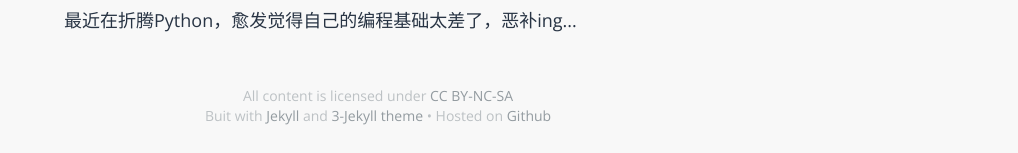
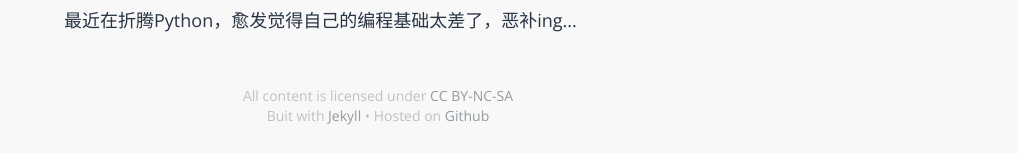
Before and after one commit to Victor88101/victor88101.github.io, a Jekyll site: the page built from index.html, in a window 1280 px wide. Shown: the part 1215-1368 px from the top of the page, without its empty margins (262-1280 px from the left). Built offline with Jekyll 4.4.1, drawn with Linux system fonts in a browser that asks for light colours; some web fonts are replaced; comment, search, counter and statistics services are not loaded.

Commit message:
Update default.html

```diff
--- a/_layouts/default.html
+++ b/_layouts/default.html
@@ -13,7 +13,7 @@
       <div class="footer">
         <div class="container">
           <p class="footer-entry">All content is licensed under <a href="http://creativecommons.org/licenses/by-nc-sa/4.0/" target="_blank">CC BY-NC-SA</a></p>
-          <p class="footer-entry">Buit with <a href="http://jekyllrb.com/" target="_blank">Jekyll</a> and <a href="https://github.com/P233/3-Jekyll" target="_blank">3-Jekyll theme</a> • Hosted on <a href="https://pages.github.com/" target="_blank">Github</a></p>
+          <p class="footer-entry">Buit with <a href="http://jekyllrb.com/" target="_blank">Jekyll</a> • Hosted on <a href="https://pages.github.com/" target="_blank">Github</a></p>
         </div>
       </div>
     </main>
```
